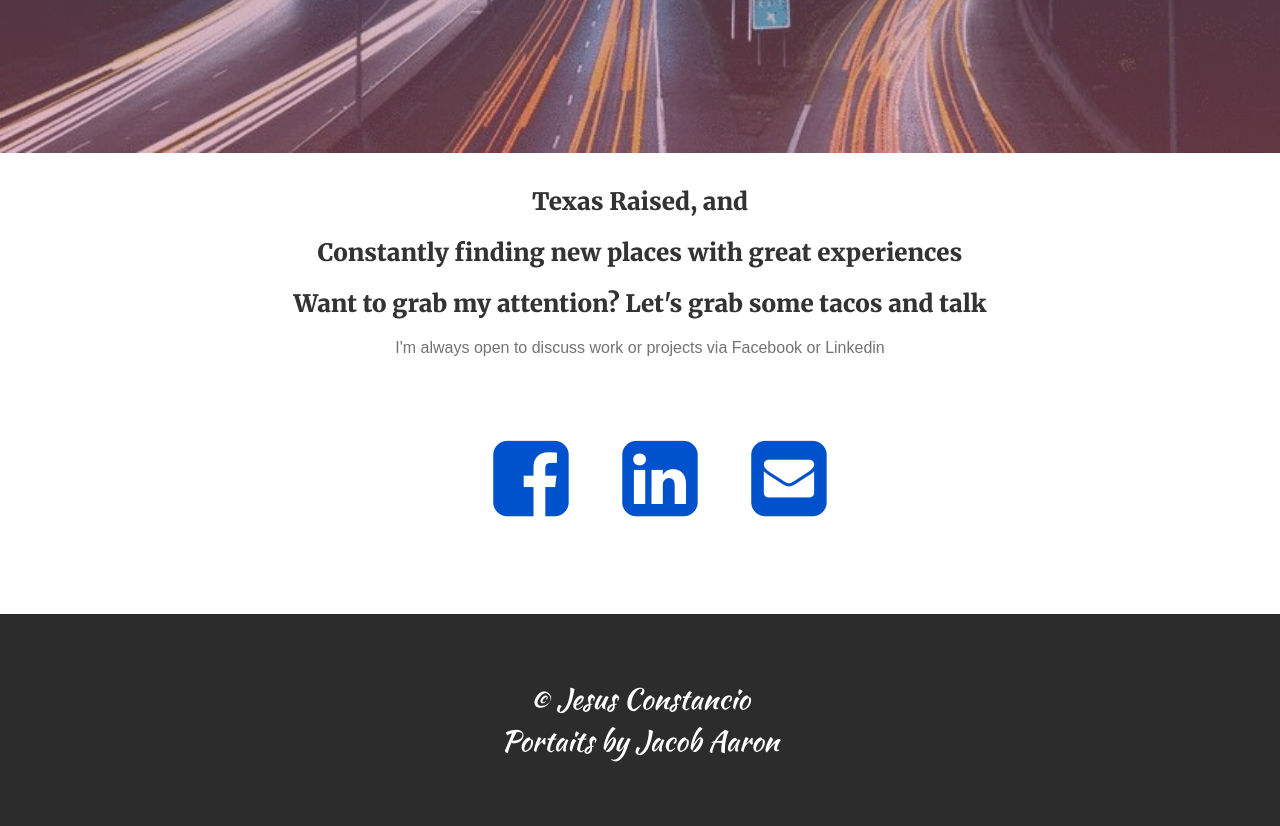
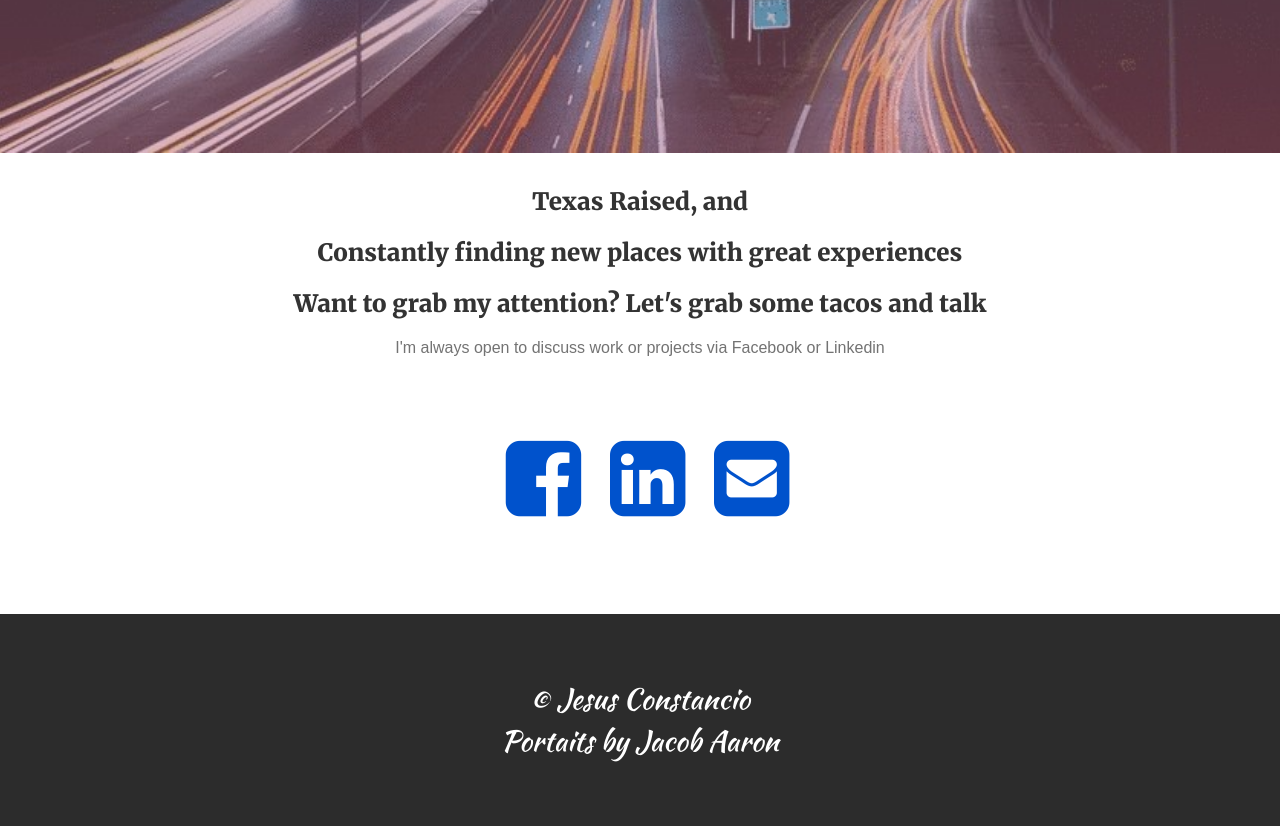
Before and after one commit to cons642/cons642.github.io, a plain HTML site: page index.html in a window 1280 px wide. Shown: the part 3241-4067 px from the top of the page. Drawn offline with Linux system fonts and the light colour scheme; a web font is replaced by a local one.

Commit message:
Update styles.css

```diff
--- a/styles.css
+++ b/styles.css
@@ -248,7 +248,7 @@ footer p{
 
 .social i {
 	font-size: 550%;
-	padding: 5% 2% 5% 2%;
+	padding: 5% 2% 5% 0%;
 	color: #0052cc;
 }
 
```
